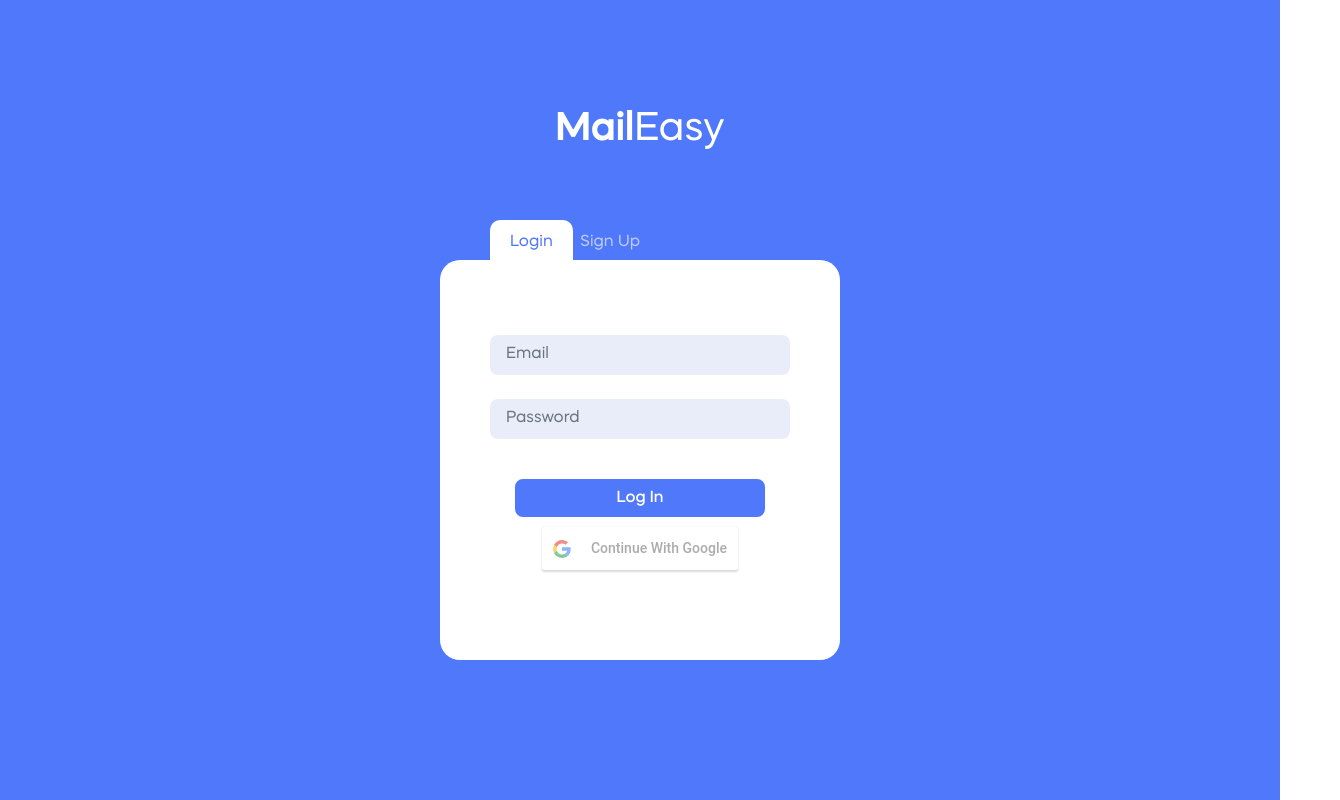
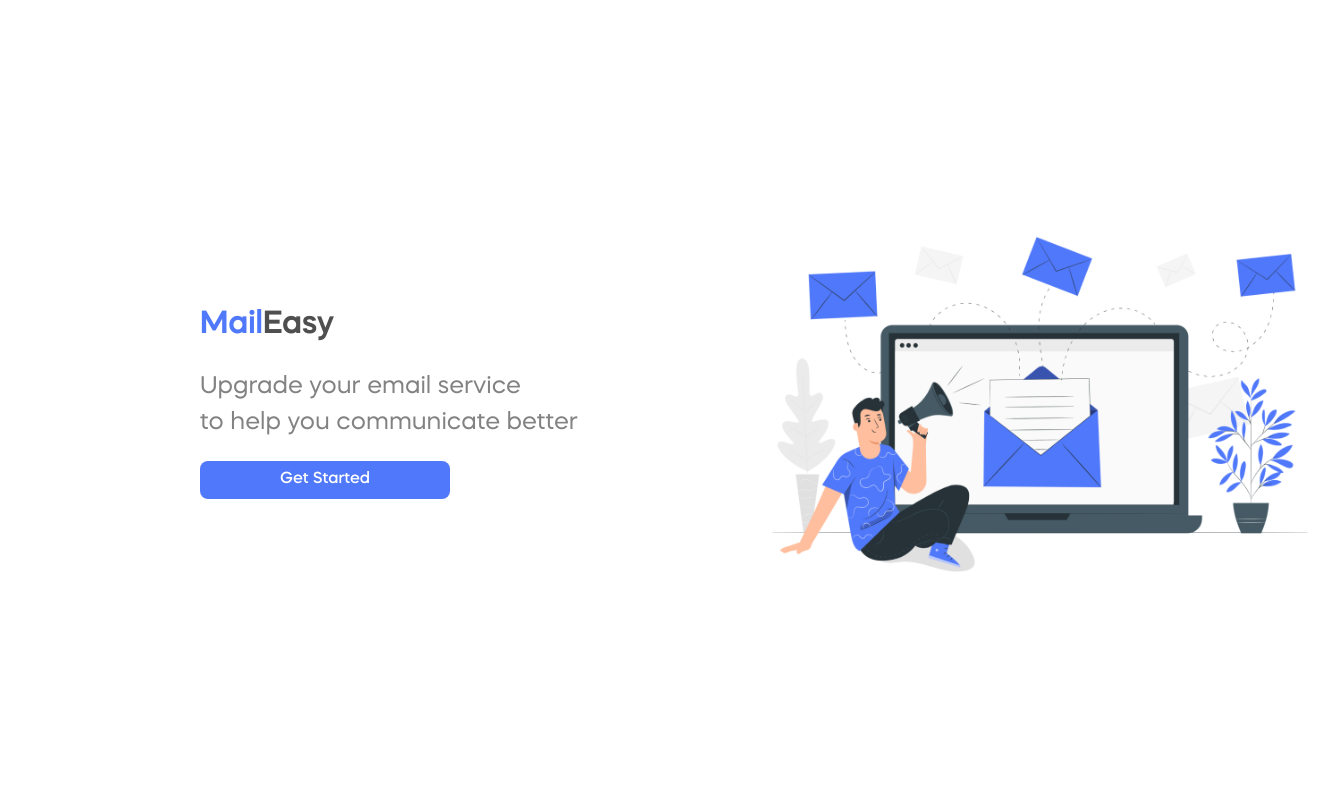
Before and after one commit to ameyalizbeth/mailScheduler, a React (Create React App) app in the folder frontEnd/: page / in a window 1280 px wide. Shown: the whole page, 1340 px wide, since content can reach past the window. Built offline with nearby package versions, Linux system fonts and the light colour scheme.

Commit message:
landing page added

```diff
--- a/frontEnd/src/App.js
+++ b/frontEnd/src/App.js
@@ -5,14 +5,15 @@ import { BrowserRouter, Router, Route, Switch } from "react-router-dom";
 import SignUp from './Components/auth-pages/SignUp';
 import Login from './Components/auth-pages/Login';
 import Logout from './Components/auth-pages/Logout';
-
+import OnLand from './Components/dash-pages/OnLand';
 import Index from './Components/dash-pages/Index';
 import Dash from './Components/dash-pages/Dash';
 function App() {
   return (
     <BrowserRouter>
                 <Switch>
-                    <Route exact path='/' component={Login} />
+                    <Route exact path='/' component={OnLand} />
+                    <Route path='/login' component={Login} />
                     <Route path='/signup' component={SignUp} />
                     <Route path="/index" component={Index}/>
                     <Route path='/dash' component={Dash} />
--- a/frontEnd/src/Components/auth-pages/Logout.jsx
+++ b/frontEnd/src/Components/auth-pages/Logout.jsx
@@ -20,7 +20,7 @@ class Logout extends React.Component {
                         <h5 className='mt-3 mb-4 grey'>
                             You've been logged out!
                         </h5>
-                        <Link to='/' className='btn start-btn'>
+                        <Link to='/login' className='btn start-btn'>
                             Go to Login Page
                         </Link>
                     </div>
--- a/frontEnd/src/Components/auth-pages/SignUp.jsx
+++ b/frontEnd/src/Components/auth-pages/SignUp.jsx
@@ -128,7 +128,7 @@ if (access) {
                                 </div>
                             </div>
                             <div className="log-bt pos-1">SignUp</div>
-                            <Link to="/" className="sign-btn pos-2">Login</Link>
+                            <Link to="/login" className="sign-btn pos-2">Login</Link>
 
                             <p
                                 style={{
--- a/frontEnd/src/Components/dash-pages/Nav.js
+++ b/frontEnd/src/Components/dash-pages/Nav.js
@@ -10,18 +10,18 @@ function Nav(){
 
 
             <figure className='ask-cet ask-cet-nav'></figure>
-            <div className="nav-title-main"><span>Mail</span><span style={{color:"black"}}>Easy</span></div>
+            <div className="nav-title-main"><span>Mail</span><span style={{color:"#4F4F4F"}}>Easy</span></div>
               	<ul className="nav-ul">
 					<li>
                         <Link to="/index/Home" className="nav-link" >
-                            <svg xmlns="http://www.w3.org/2000/svg" width="20" height="20" fill="currentColor" class="bi bi-house-door-fill" viewBox="0 0 16 16">
+                            <svg xmlns="http://www.w3.org/2000/svg" width="25" height="25" fill="currentColor" class="bi bi-house-door-fill" viewBox="0 0 16 16">
                                 <path d="M6.5 14.5v-3.505c0-.245.25-.495.5-.495h2c.25 0 .5.25.5.5v3.5a.5.5 0 0 0 .5.5h4a.5.5 0 0 0 .5-.5v-7a.5.5 0 0 0-.146-.354L13 5.793V2.5a.5.5 0 0 0-.5-.5h-1a.5.5 0 0 0-.5.5v1.293L8.354 1.146a.5.5 0 0 0-.708 0l-6 6A.5.5 0 0 0 1.5 7.5v7a.5.5 0 0 0 .5.5h4a.5.5 0 0 0 .5-.5z"/>
                             </svg><div>Home</div>
                         </Link>
 					</li>
 					<li >
                         <Link to="/index/Explore" className="nav-link">
-                        <svg xmlns="http://www.w3.org/2000/svg" width="16" height="16" fill="currentColor" class="bi bi-envelope-fill" viewBox="0 0 16 16">
+                        <svg xmlns="http://www.w3.org/2000/svg" width="25" height="25" fill="currentColor" class="bi bi-envelope-fill" viewBox="0 0 16 16">
   <path d="M.05 3.555A2 2 0 0 1 2 2h12a2 2 0 0 1 1.95 1.555L8 8.414.05 3.555zM0 4.697v7.104l5.803-3.558L0 4.697zM6.761 8.83l-6.57 4.027A2 2 0 0 0 2 14h12a2 2 0 0 0 1.808-1.144l-6.57-4.027L8 9.586l-1.239-.757zm3.436-.586L16 11.801V4.697l-5.803 3.546z"/>
 </svg>
                             <div>Mails</div>
--- /dev/null
+++ b/frontEnd/src/Components/dash-pages/OnLand.js
@@ -0,0 +1,25 @@
+import React from 'react';
+import fig from "../assets/email-fig.png"
+import { Link } from "react-router-dom";
+import './dash.css'
+
+function OnLand(){
+    return (
+        <div className="onLand-main">
+            <div className="col-xl-6 get-strt">
+                <div className="title-onland">Mail<span style={{color:"#4F4F4F"}}>Easy</span></div>
+                <div className="title-desc">Upgrade your email service<br/>
+                to help you communicate better
+                </div>
+                <Link to='/login' className='btn start-btn'>
+                    Get Started
+                </Link>
+            </div>
+            <div className="col-xl-6">
+                <img src={fig} className="onland-img"></img>
+            </div>
+        </div>
+    );
+}
+
+export default OnLand;
--- a/frontEnd/src/Components/dash-pages/TopBar.js
+++ b/frontEnd/src/Components/dash-pages/TopBar.js
@@ -8,7 +8,7 @@ function TopBar(){
             <div className="search-main ">
                 <input className='search-input form-control px-3 mb-4'
                         type='text'
-                        placeholder='Search'
+                        placeholder='Search for a mail'
                         name='search'>
                 </input>
                 <button>
@@ -23,7 +23,7 @@ function TopBar(){
                     className='btn start-btn'
                     type='submit'
                     style={{marginRight:40}}>
-                    Compose
+                    Compose Mail
                 </button>
                 <Link to="/logout" href="#">Log Out</Link>
                 <div className="dropdown">
--- a/frontEnd/src/Components/dash-pages/dash.css
+++ b/frontEnd/src/Components/dash-pages/dash.css
@@ -1,3 +1,33 @@
+
+.onLand-main{
+    display: flex;
+    justify-content: center;
+    align-items: center;
+    height: 100vh;
+    width: 100vw;
+    padding: 0 0 0px 200px;
+}
+.get-strt{
+    padding: 20x;
+}
+.get-strt div{
+    margin-bottom: 20px;
+}
+.title-onland{
+    font-weight: 600;
+    color: #5078FA;
+    font-size: 32px;
+}
+.title-desc{
+    font-size: 24px;
+    color: #828282;
+}
+.onland-img{
+
+    width: 600px;
+    height:600px;
+}
+
 /* Dash */
 
 .dash-main{
--- a/frontEnd/src/Components/dash-pages/nav.css
+++ b/frontEnd/src/Components/dash-pages/nav.css
@@ -2,10 +2,10 @@
     height: 100vh;
     width: 20vw;
     background: #fff;
-    border-radius: 0px 36px 36px 0px;
     display: flex;
     flex-direction: column;
-    box-shadow: 5px 5px 10px 2px rgba(161, 161, 161, 0.8);
+    box-shadow: 8px 0px 24px rgba(130, 130, 130, 0.2);
+    border-radius: 0px 32px 32px 0px;
     align-items: center;
 
 }
@@ -28,8 +28,13 @@
     display: flex;
     width: 100%;
     height: 100%;
-    color: #686868;
+    color: #828282;
     padding:10px 20px
+}
+.nav-link div{
+    font-weight: 550;
+    font-size: 24px;
+    line-height: 29px;
 }
 a:active{
     background-color: #404251;
--- a/frontEnd/src/Components/dash-pages/topbar.css
+++ b/frontEnd/src/Components/dash-pages/topbar.css
@@ -7,7 +7,7 @@
 .search-main{
     position: relative;
     display: flex;
-    background: #a8a8a8;
+    background: #E9EDFA;
 
     width: 25vw;
     height: 38px;
@@ -27,13 +27,13 @@
 
 }
 .search-input:focus {
-    background: #adadad;
+    background: #d9def0;
     color: #fff;
     box-shadow: none;
     transition: all 0.15s ease-in-out;
 }
 .top-profile{
-    background: url("../assets/new-profile-vector-large.svg");
+    background: url("../assets/profile.png");
     background-repeat: no-repeat;
     background-size: contain;
     width: 50px;
```
Also changed, not shown: frontEnd/src/Components/assets/email-fig.png (added), frontEnd/src/Components/assets/profile.png (added).
